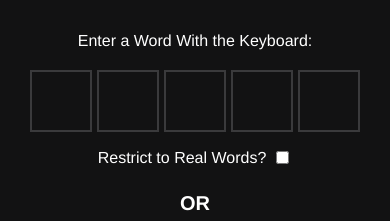
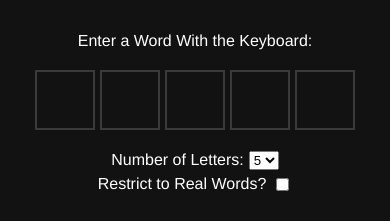
Before and after one commit to deanylev/wordle-but-you-pick-the-word, a React (Create React App) app in the folder frontend/: page / in a window 390 px wide. Shown: the part 143-364 px from the top of the page. Built offline with nearby package versions, Linux system fonts and the light colour scheme.

Commit message:
Allow setting number of letters in word

```diff
--- a/frontend/src/App.scss
+++ b/frontend/src/App.scss
@@ -61,7 +61,7 @@
 
   > .page {
     height: 100%;
-    max-width: 500px;
+    max-width: 700px;
     width: 100%;
   }
 }
--- a/frontend/src/components/Keyboard/style.scss
+++ b/frontend/src/components/Keyboard/style.scss
@@ -1,5 +1,6 @@
 .Keyboard {
-  min-width: 100%;
+  max-width: 500px;
+  width: 100%;
 
   > div {
     display: flex;
--- a/frontend/src/components/Tile/index.tsx
+++ b/frontend/src/components/Tile/index.tsx
@@ -1,4 +1,4 @@
-import { Component } from 'react';
+import { Component, Ref, forwardRef } from 'react';
 
 import { Letter } from '../Keyboard';
 
@@ -10,6 +10,7 @@ interface Props {
   bounce?: boolean;
   clickable: boolean;
   index: number;
+  innerRef: Ref<HTMLButtonElement>;
   letter: Letter | null;
   numLetters: number;
   onClick: () => void;
@@ -22,7 +23,7 @@ interface State {
   status: Status | null;
 }
 
-export default class Tile extends Component<Props, State> {
+class Tile extends Component<Props, State> {
   constructor(props: Props) {
     super(props);
 
@@ -80,16 +81,19 @@ export default class Tile extends Component<Props, State> {
   }
 
   render() {
-    const { clickable, letter, onClick, selected } = this.props;
+    const { clickable, innerRef, letter, onClick, selected } = this.props;
     const { animation, status } = this.state;
     return (
       <button
         className={`Tile ${status ?? (letter ? 'pending' : 'empty')} ${animation ?? ''} ${selected ? 'selected' : ''} ${clickable && letter ? 'clickable' : ''}`}
         onClick={onClick}
         onMouseDown={(event) => event.preventDefault()}
+        ref={innerRef}
       >
         {letter ?? ''}
       </button>
     );
   }
 }
+
+export default forwardRef((props: Omit<Props, 'innerRef'>, ref: Ref<HTMLButtonElement>) => <Tile innerRef={ref} {...props} />)
--- a/frontend/src/components/Tile/style.scss
+++ b/frontend/src/components/Tile/style.scss
@@ -52,7 +52,7 @@
   box-sizing: content-box;
   color: var(--text-colour);
   display: flex;
-  font-size: 32px;
+  font-size: inherit;
   font-weight: 700;
   height: 100%;
   justify-content: center;
@@ -60,18 +60,6 @@
   text-transform: uppercase;
   transition: transform 0.05s;
   width: 100%;
-
-  @media only screen and (max-height: 800px) {
-    font-size: 25px;
-  }
-
-  @media only screen and (max-height: 650px) {
-    font-size: 20px;
-  }
-
-  @media only screen and (max-height: 620px) {
-    font-size: 15px;
-  }
 
   &.absent {
     background: var(--absent-colour);
--- a/frontend/src/components/TileRow/index.tsx
+++ b/frontend/src/components/TileRow/index.tsx
@@ -1,4 +1,4 @@
-import { Component } from 'react';
+import { Component, createRef } from 'react';
 
 import { Letter } from '../Keyboard';
 import Tile from '../Tile';
@@ -23,6 +23,14 @@ interface Props {
 }
 
 export default class TileRow extends Component<Props> {
+  firstTileRef = createRef<HTMLButtonElement>();
+
+  componentDidMount() {
+    setTimeout(() => {
+      this.forceUpdate();
+    });
+  }
+
   getStatus(letter: Letter, index: number) {
     const { absentLetters, active, correctLetters, done, presentLetters } = this.props;
 
@@ -49,8 +57,11 @@ export default class TileRow extends Component<Props> {
     const { actualWord, active, numLetters, onTileClick, selectedLetterIndex, shake, won, word } = this.props;
     const normalisedLettersSortedByStatus = getLetterStatuses(actualWord ?? '', word, this.getStatus.bind(this));
 
+    const tileWidth = this.firstTileRef?.current?.offsetWidth;
+    const fontSize = (tileWidth && Math.min(Math.ceil(tileWidth / 2), 32)) ?? 32;
+
     return (
-      <div className={`TileRow ${shake ? 'shake' : ''}`}>
+      <div className={`TileRow ${shake ? 'shake' : ''}`} style={{ fontSize }}>
         {Array.from(new Array(numLetters), (_, index) => {
           const { letter = null, status } = normalisedLettersSortedByStatus[index] || {};
           return (
@@ -66,6 +77,7 @@ export default class TileRow extends Component<Props> {
                   onTileClick?.(index);
                 }
               }}
+              ref={index === 0 ? this.firstTileRef : undefined}
               selected={selectedLetterIndex === index}
               status={status}
             />
--- a/frontend/src/pages/CreatePage/index.tsx
+++ b/frontend/src/pages/CreatePage/index.tsx
@@ -1,4 +1,4 @@
-import { Component } from 'react';
+import { ChangeEvent, Component } from 'react';
 
 import { Navigate } from 'react-router-dom';
 
@@ -17,6 +17,8 @@ interface Props {
 }
 
 interface State {
+  boardHeight: number;
+  boardWidth: number;
   numLetters: number;
   realWords: boolean;
   shake: boolean;
@@ -31,6 +33,8 @@ export default class CreatePage extends Component<Props, State> {
     super(props);
 
     this.state = {
+      boardHeight: 66,
+      boardWidth: 330,
       numLetters: 5,
       realWords: false,
       shake: false,
@@ -43,6 +47,8 @@ export default class CreatePage extends Component<Props, State> {
     this.handleGetRandomWord = this.handleGetRandomWord.bind(this);
     this.handleGetTodaysWord = this.handleGetTodaysWord.bind(this);
     this.handleLetter = this.handleLetter.bind(this);
+    this.handleNumLettersChange = this.handleNumLettersChange.bind(this);
+    this.handleResize = this.handleResize.bind(this);
   }
 
   async create(word: string, realWords: boolean) {
@@ -54,6 +60,15 @@ export default class CreatePage extends Component<Props, State> {
     this.setState({
       short
     });
+  }
+
+  async componentDidMount() {
+    window.addEventListener('resize', this.handleResize);
+    this.handleResize();
+  }
+
+  componentWillUnmount() {
+    window.removeEventListener('resize', this.handleResize);
   }
 
   handleBackspace() {
@@ -143,8 +158,27 @@ export default class CreatePage extends Component<Props, State> {
     });
   }
 
+  handleNumLettersChange(event: ChangeEvent<HTMLSelectElement>) {
+    const numLetters =  parseInt(event.target.value, 10);
+    this.setState({
+      numLetters,
+      realWords: this.state.realWords && numLetters === 5,
+      word: this.state.word.slice(0, numLetters)
+    }, this.handleResize);
+  }
+
+  handleResize() {
+    const { numLetters } = this.state;
+    const boardWidth = Math.min(window.innerWidth - 70, 66 * numLetters);
+    const boardHeight = Math.floor(boardWidth / numLetters) - 8;
+    this.setState({
+      boardHeight,
+      boardWidth
+    });
+  }
+
   render() {
-    const { numLetters, realWords, shake, short, word } = this.state;
+    const { boardHeight, boardWidth, numLetters, realWords, shake, short, word } = this.state;
     if (short) {
       return <Navigate to={`/${short}`} />
     }
@@ -153,12 +187,23 @@ export default class CreatePage extends Component<Props, State> {
       <div className="CreatePage">
         <div className="input">
           <div className="hint">Enter a Word With the Keyboard:</div>
-          <div className="tiles">
+          <div className="tiles" style={{ height: boardHeight, width: boardWidth }}>
             <TileRow numLetters={numLetters} shake={shake} word={word} />
+          </div>
+          <div className="numLetters">
+            Number of Letters:
+            <select onChange={this.handleNumLettersChange} value={numLetters}>
+              <option value={3}>3</option>
+              <option value={4}>4</option>
+              <option value={5}>5</option>
+              <option value={6}>6</option>
+              <option value={7}>7</option>
+              <option value={8}>8</option>
+            </select>
           </div>
           <label>
             Restrict to Real Words?
-            <input checked={realWords} onChange={() => this.setState({ realWords: !realWords })} type="checkbox" />
+            <input checked={realWords} disabled={numLetters !== 5} onChange={() => this.setState({ realWords: !realWords })} type="checkbox" />
           </label>
           <div className="or">OR</div>
           <button onClick={this.handleGetRandomWord} onMouseDown={(event) => event.preventDefault()}>Get Random Word</button>
--- a/frontend/src/pages/CreatePage/style.scss
+++ b/frontend/src/pages/CreatePage/style.scss
@@ -10,25 +10,22 @@
     flex: 1;
     padding-top: 120px;
     text-align: center;
-    width: 330px;
 
     @media only screen and (max-height: 650px) {
       padding-top: 50px;
-      width: 264px;
-
-      > .tiles {
-        height: 46.8px;
-      }
-    }
-
-    @media only screen and (min-height: 651px) {
-      > .tiles {
-        height: 58.5px;
-      }
     }
 
     > .tiles {
+      margin: 0 auto;
       padding: 20px 0;
+    }
+
+    > .numLetters {
+      padding: 5px 0;
+
+      > select {
+        margin-left: 5px;
+      }
     }
 
     > label {
@@ -45,6 +42,10 @@
       font-size: 20px;
       font-weight: bold;
       margin: 25px 0;
+
+      @media only screen and (max-height: 650px) {
+        margin: 15px 0;
+      }
     }
 
     > button {
@@ -59,7 +60,6 @@
 
 
       @media only screen and (max-height: 650px) {
-        margin: 5px 0;
         padding: 10px;
       }
     }
--- a/frontend/src/pages/PlayPage/index.tsx
+++ b/frontend/src/pages/PlayPage/index.tsx
@@ -45,7 +45,6 @@ interface State {
 
 const LS_KEY = 'game';
 const MAX_BOARD_HEIGHT = 396;
-const MAX_BOARD_WIDTH = 330;
 const NUM_WORDS = 6;
 const WIN_WORDS = ['Genius', 'Magnificent' ,'Impressive', 'Splendid', 'Great', 'Phew'];
 
@@ -83,7 +82,7 @@ export default class PlayPage extends Component<Props, State> {
       absentLetters: [],
       activeWordIndex: 0,
       boardHeight: MAX_BOARD_HEIGHT,
-      boardWidth: MAX_BOARD_WIDTH,
+      boardWidth: 330,
       correctLetters: {},
       goHome: false,
       loading: true,
@@ -364,8 +363,9 @@ export default class PlayPage extends Component<Props, State> {
   }
 
   handleResize() {
-    const boardWidth = Math.min(Math.floor(window.innerHeight * 0.55 * (5 / 6)) - 70, MAX_BOARD_WIDTH);
-    const boardHeight = 6 * Math.floor(boardWidth / 5);
+    const { word: { length } } = this.state;
+    const boardWidth = Math.min(Math.floor(Math.min(window.innerHeight * 0.55, window.innerWidth * 0.8) * (length / 6)) - 70, 66 * length);
+    const boardHeight = 6 * Math.floor(boardWidth / length);
     this.setState({
       boardHeight,
       boardWidth
@@ -479,7 +479,7 @@ export default class PlayPage extends Component<Props, State> {
               return (
                 <TileRow
                   absentLetters={absentLetters}
-                  active={active}
+                  active={active && status === 'playing'}
                   actualWord={actualWord}
                   correctLetters={correctLetters}
                   done={(won || status === 'lost') && active}
```
Also changed, not shown: 1 other file (tests, documents, lock files or other folders).
